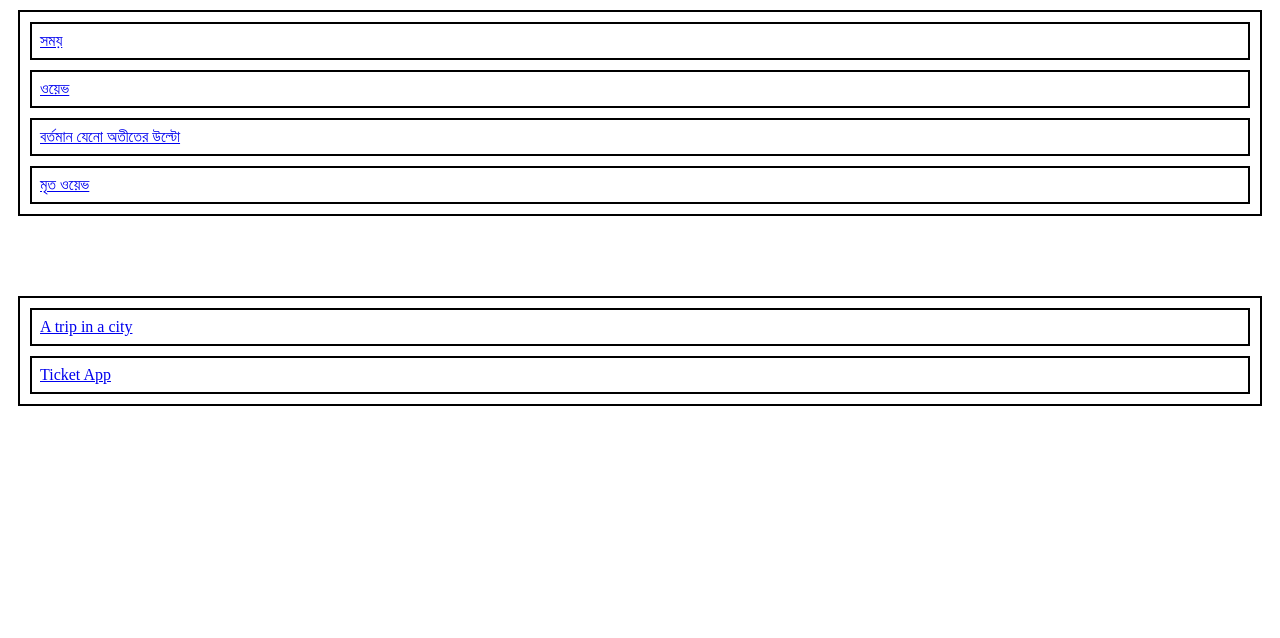
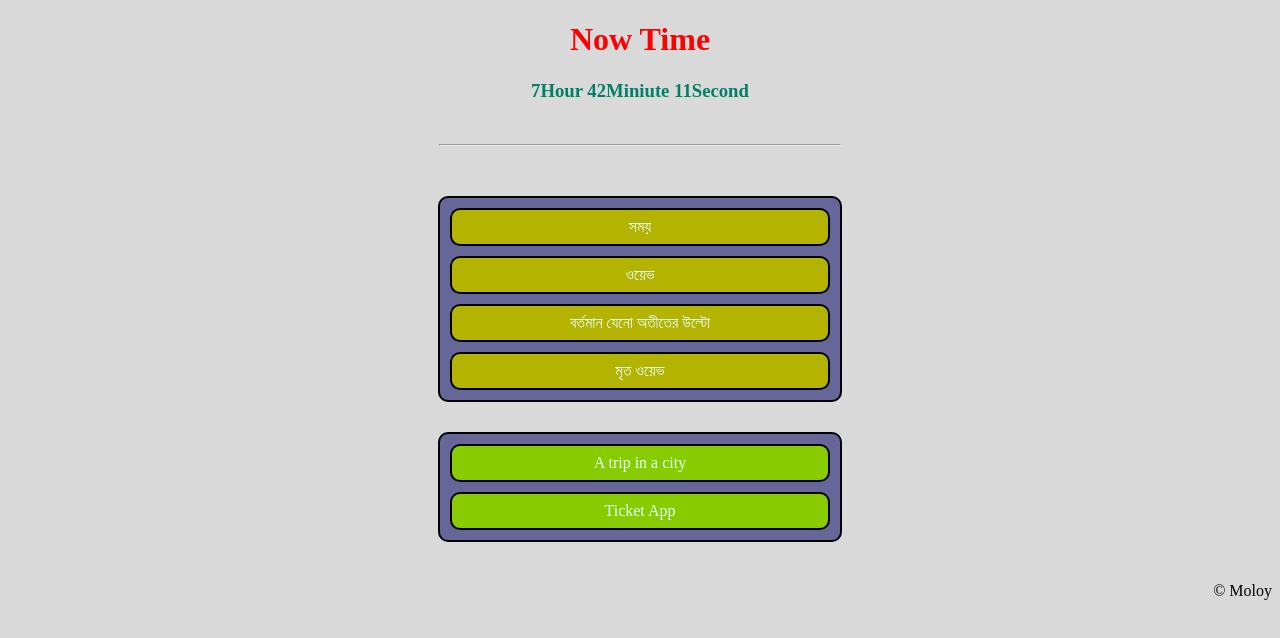
Before and after one commit to MoloyGhosh/flyover, a plain HTML site: page index.html in a window 1280 px wide. Drawn offline with Linux system fonts and the light colour scheme.

Commit message:
new photo added and designed on home page

```diff
--- a/index.html
+++ b/index.html
@@ -3,24 +3,82 @@
 <head>
     <meta charset="UTF-8">
     <meta name="viewport" content="width=device-width, initial-scale=1.0">
+    <meta http-equiv="refresh" content="1">
     <title>Trip in a city</title>
     <style>
+        *{
+            background-color:rgb(217, 217, 217);
+        }
         div > a{
             display:block;
             border:2px solid black;
+            border-radius: 10px;
             margin:10px;
             padding:8px;
+            color:#e6ffff;
+            text-decoration:none;
         }
         #likha, #onno{
             border:2px solid black;
-            margin:10px;
+            border-radius: 10px;
+            margin:0 auto;
+            background-color: #666699;
+            max-width: 400px;
+        }
+        #likha > a{
+            background-color: #b3b300;
+        }
+        #likha{
         }
         #onno{
-            margin-top:80px;
+            margin-top:30px;
+        }
+        #onno > a{
+            background-color: #88cc00;
+
+        }
+        #onno>a:hover{
+            background-color: rgb(0, 255, 0);
+            color:rgb(255, 51, 119);
+
+        }
+        #likha>a:hover{
+            background-color:hsl(60, 100%, 50%);
+            color:#333300;
+        }
+        #smy{
+            text-align:center ;
+            margin-bottom:50px;
+        }
+        hr, marquee{
+            max-width:400px;
+            margin:0 auto;
+        }
+
+        #akhon{
+            color:#ff0000;
+        }
+        #somoy{
+            color:#008066;
+        }
+        footer>p{
+            float:right;
+            margin-top:40px;
+        }
+        #ashol{
+            text-align: center;
         }
     </style>
 </head>
 <body>
+
+    <div id="smy">
+        <h1 id="akhon">Now Time</h1>
+        <h3 id="somoy"></h3>
+        <marquee>🛻</marquee>
+        <hr>
+    </div>
+    <div id="ashol">
         <div id="likha">
             <a href="likha/somoy.html" target="_blank">সময়</a>
             <a href="likha/wave.html" target="_blank">ওয়েভ</a>
@@ -31,5 +89,16 @@
             <a href="likha/photo.html" target="_blank">A trip in a city</a>
             <a href="app/ticket.html" target="_blank">Ticket App</a>
         </div>
+    </div>
+    <footer>
+        <p>&copy Moloy</p>
+    </footer>
+
+    <script>
+        let somoy=document.getElementById("somoy");
+        let SOMOY=new Date();
+        let dakhao=SOMOY.getHours()+'Hour '+SOMOY.getMinutes()+"Miniute "+SOMOY.getSeconds()+"Second";
+        somoy.innerHTML=dakhao;
+    </script>
 </body>
 </html>
```
Also changed, not shown: likha/mritoWave.html (+6 -0 lines), likha/photo.html (+6 -1 lines), 3 other files. Lines whose indentation alone changed are shown as unchanged.
